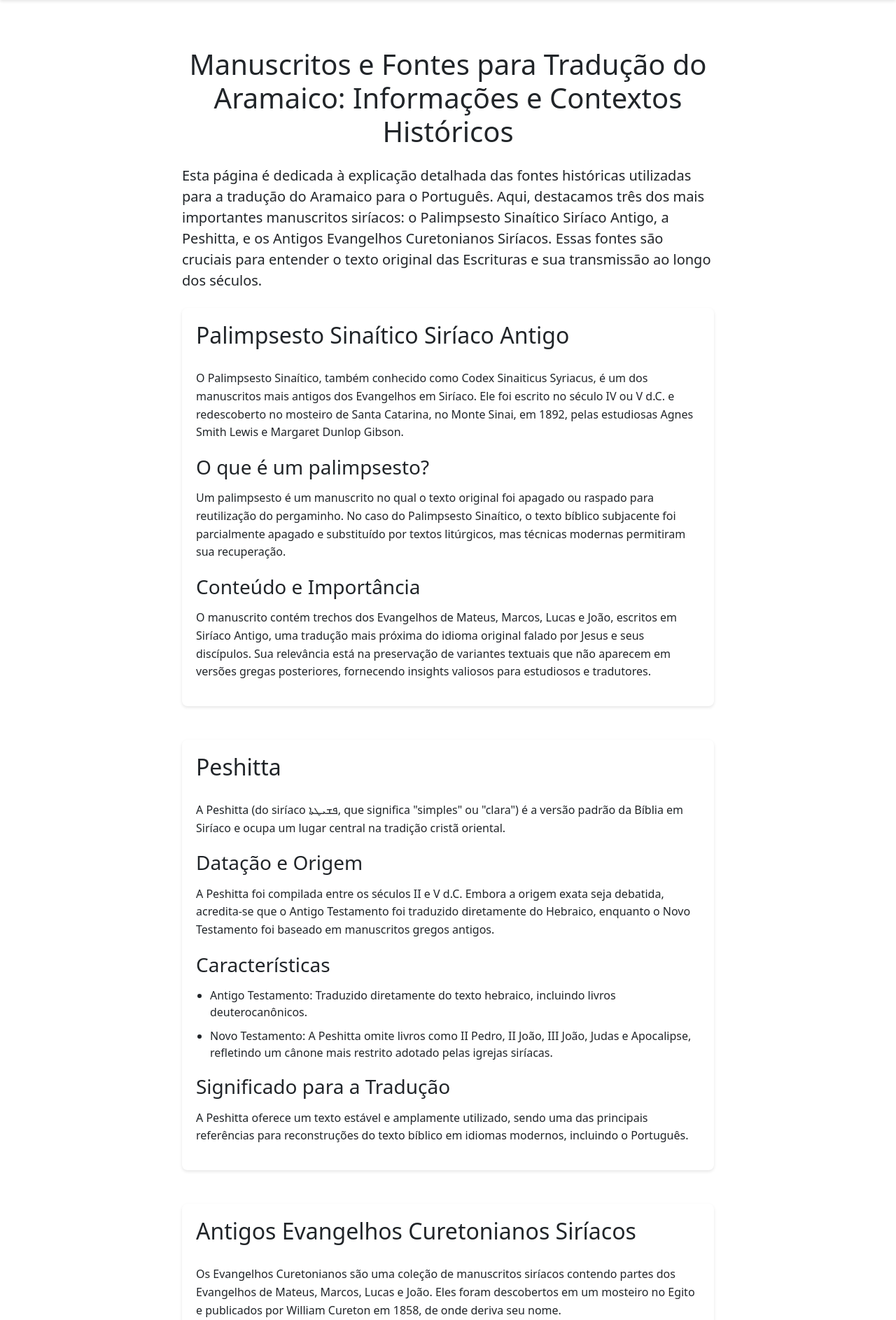
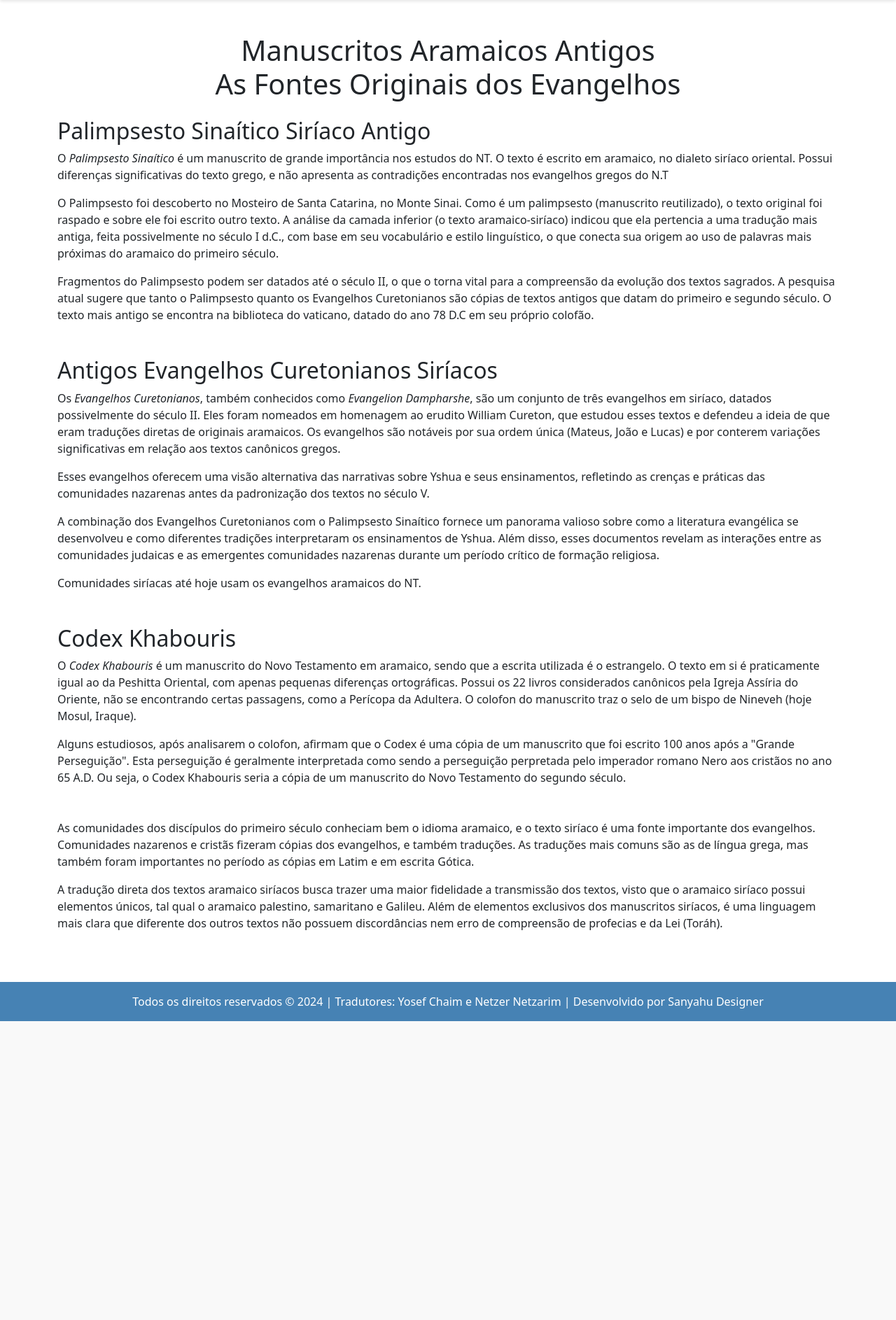
Before and after one commit to Sanyahu-Designer/Biblia-Aramaico-Portugues, a Django app: page /manuscripts/ in a window 1280 px wide. Shown: the part 56-1942 px from the top of the page at 70% size. After the commit the page ends 1515 px from the top, so only its background shows below. Run offline with Django 5.2, Linux system fonts and the light colour scheme; parts of the project's set-up code (start-up, migrations or seed data) failed here and were passed over.

Commit message:
Atualizado em 31/12/2024 as 01h26

```diff
--- a/bible_app/templates/bible_app/manuscripts.html
+++ b/bible_app/templates/bible_app/manuscripts.html
@@ -1,122 +1,54 @@
 {% extends 'base.html' %}
 {% load static %}
 
-{% block title %}Manuscritos | Bíblia em Aramaico{% endblock %}
+{% block title %}Manuscritos Aramaicos Antigos - Palimpsesto Sinaítico, Evangelhos Curetonianos e Codex Khabouris{% endblock %}
 
 {% block content %}
 <div class="container mt-4">
     <article class="manuscripts-content">
-        <h1 class="text-center mb-4">Manuscritos e Fontes para Tradução do Aramaico: Informações e Contextos Históricos</h1>
+        <h1 class="text-center mb-4">
+            Manuscritos Aramaicos Antigos<br>
+            As Fontes Originais dos Evangelhos
+        </h1>
 
-        <div class="introduction mb-4">
-            <p class="lead">
-                Esta página é dedicada à explicação detalhada das fontes históricas utilizadas para a tradução do Aramaico para o Português. Aqui, destacamos três dos mais importantes manuscritos siríacos: o Palimpsesto Sinaítico Siríaco Antigo, a Peshitta, e os Antigos Evangelhos Curetonianos Siríacos. Essas fontes são cruciais para entender o texto original das Escrituras e sua transmissão ao longo dos séculos.
-            </p>
-        </div>
+        <section class="manuscript-section mb-5" id="palimpsesto-sinaitico">
+            <h2>Palimpsesto Sinaítico Siríaco Antigo</h2>
+            <p>O <em>Palimpsesto Sinaítico</em> é um manuscrito de grande importância nos estudos do NT.
+            O texto é escrito em aramaico, no dialeto siríaco oriental.
+            Possui diferenças significativas do texto grego, e não apresenta as contradições encontradas nos evangelhos gregos do N.T</p>
 
-        <section class="manuscript-section mb-5">
-            <h2>Palimpsesto Sinaítico Siríaco Antigo</h2>
-            <p>O Palimpsesto Sinaítico, também conhecido como Codex Sinaiticus Syriacus, é um dos manuscritos mais antigos dos Evangelhos em Siríaco. Ele foi escrito no século IV ou V d.C. e redescoberto no mosteiro de Santa Catarina, no Monte Sinai, em 1892, pelas estudiosas Agnes Smith Lewis e Margaret Dunlop Gibson.</p>
+            <p>O Palimpsesto foi descoberto no Mosteiro de Santa Catarina, no Monte Sinai.
+            Como é um palimpsesto (manuscrito reutilizado), o texto original foi raspado e sobre ele foi escrito outro texto. A análise da camada inferior (o texto aramaico-siríaco) indicou que ela pertencia a uma tradução mais antiga, feita possivelmente no século I d.C., com base em seu vocabulário e estilo linguístico, o que conecta sua origem ao uso de palavras mais próximas do aramaico do primeiro século.</p>
 
-            <h3>O que é um palimpsesto?</h3>
-            <p>Um palimpsesto é um manuscrito no qual o texto original foi apagado ou raspado para reutilização do pergaminho. No caso do Palimpsesto Sinaítico, o texto bíblico subjacente foi parcialmente apagado e substituído por textos litúrgicos, mas técnicas modernas permitiram sua recuperação.</p>
-
-            <h3>Conteúdo e Importância</h3>
-            <p>O manuscrito contém trechos dos Evangelhos de Mateus, Marcos, Lucas e João, escritos em Siríaco Antigo, uma tradução mais próxima do idioma original falado por Jesus e seus discípulos. Sua relevância está na preservação de variantes textuais que não aparecem em versões gregas posteriores, fornecendo insights valiosos para estudiosos e tradutores.</p>
+            <p>Fragmentos do Palimpsesto podem ser datados até o século II, o que o torna vital para a compreensão da evolução dos textos sagrados. A pesquisa atual sugere que tanto o Palimpsesto quanto os Evangelhos Curetonianos são cópias de textos antigos que datam do primeiro e segundo século.
+            O texto mais antigo se encontra na biblioteca do vaticano, datado do ano 78 D.C em seu próprio colofão.</p>
         </section>
 
-        <section class="manuscript-section mb-5">
-            <h2>Peshitta</h2>
-            <p>A Peshitta (do siríaco ܦܫܝܛܬܐ, que significa "simples" ou "clara") é a versão padrão da Bíblia em Siríaco e ocupa um lugar central na tradição cristã oriental.</p>
+        <section class="manuscript-section mb-5" id="evangelhos-curetonianos">
+            <h2>Antigos Evangelhos Curetonianos Siríacos</h2>
+            <p>Os <em>Evangelhos Curetonianos</em>, também conhecidos como <em>Evangelion Dampharshe</em>, são um conjunto de três evangelhos em siríaco, datados possivelmente do século II. Eles foram nomeados em homenagem ao erudito William Cureton, que estudou esses textos e defendeu a ideia de que eram traduções diretas de originais aramaicos. Os evangelhos são notáveis por sua ordem única (Mateus, João e Lucas) e por conterem variações significativas em relação aos textos canônicos gregos.</p>
 
-            <h3>Datação e Origem</h3>
-            <p>A Peshitta foi compilada entre os séculos II e V d.C. Embora a origem exata seja debatida, acredita-se que o Antigo Testamento foi traduzido diretamente do Hebraico, enquanto o Novo Testamento foi baseado em manuscritos gregos antigos.</p>
+            <p>Esses evangelhos oferecem uma visão alternativa das narrativas sobre Yshua e seus ensinamentos, refletindo as crenças e práticas das comunidades nazarenas antes da padronização dos textos no século V.</p>
 
-            <h3>Características</h3>
-            <ul>
-                <li>Antigo Testamento: Traduzido diretamente do texto hebraico, incluindo livros deuterocanônicos.</li>
-                <li>Novo Testamento: A Peshitta omite livros como II Pedro, II João, III João, Judas e Apocalipse, refletindo um cânone mais restrito adotado pelas igrejas siríacas.</li>
-            </ul>
+            <p>A combinação dos Evangelhos Curetonianos com o Palimpsesto Sinaítico fornece um panorama valioso sobre como a literatura evangélica se desenvolveu e como diferentes tradições interpretaram os ensinamentos de Yshua. Além disso, esses documentos revelam as interações entre as comunidades judaicas e as emergentes comunidades nazarenas durante um período crítico de formação religiosa.</p>
 
-            <h3>Significado para a Tradução</h3>
-            <p>A Peshitta oferece um texto estável e amplamente utilizado, sendo uma das principais referências para reconstruções do texto bíblico em idiomas modernos, incluindo o Português.</p>
+            <p>Comunidades siríacas até hoje usam os evangelhos aramaicos do NT.</p>
         </section>
 
-        <section class="manuscript-section mb-5">
-            <h2>Antigos Evangelhos Curetonianos Siríacos</h2>
-            <p>Os Evangelhos Curetonianos são uma coleção de manuscritos siríacos contendo partes dos Evangelhos de Mateus, Marcos, Lucas e João. Eles foram descobertos em um mosteiro no Egito e publicados por William Cureton em 1858, de onde deriva seu nome.</p>
+        <section class="manuscript-section mb-5" id="codex-khabouris">
+            <h2>Codex Khabouris</h2>
+            <p>O <em>Codex Khabouris</em> é um manuscrito do Novo Testamento em aramaico, sendo que a escrita utilizada é o estrangelo. O texto em si é praticamente igual ao da Peshitta Oriental, com apenas pequenas diferenças ortográficas. Possui os 22 livros considerados canônicos pela Igreja Assíria do Oriente, não se encontrando certas passagens, como a Perícopa da Adultera. O colofon do manuscrito traz o selo de um bispo de Nineveh (hoje Mosul, Iraque).</p>
 
-            <h3>Datação e História</h3>
-            <p>Esses manuscritos datam do século V d.C. e são considerados representativos de uma tradição siríaca antiga, distinta tanto do Palimpsesto Sinaítico quanto da Peshitta.</p>
-
-            <h3>Características Textuais</h3>
-            <p>Os Evangelhos Curetonianos apresentam um texto siríaco que preserva variantes únicas, algumas das quais podem refletir tradições anteriores às versões gregas predominantes. Assim, eles são uma fonte indispensável para comparar diferenças linguísticas e teológicas no texto bíblico.</p>
+            <p>Alguns estudiosos, após analisarem o colofon, afirmam que o Codex é uma cópia de um manuscrito que foi escrito 100 anos após a "Grande Perseguição". Esta perseguição é geralmente interpretada como sendo a perseguição perpretada pelo imperador romano Nero aos cristãos no ano 65 A.D. Ou seja, o Codex Khabouris seria a cópia de um manuscrito do Novo Testamento do segundo século.</p>
         </section>
 
-        <section class="conclusion mb-5">
-            <h2>Conclusão</h2>
-            <p>A tradução do Aramaico para o Português exige um estudo profundo dessas fontes históricas, cada uma com sua importância singular:</p>
-            <ul>
-                <li>O Palimpsesto Sinaítico preserva uma versão antiga e menos influenciada pelos textos gregos.</li>
-                <li>A Peshitta representa a tradição textual consolidada e amplamente aceita no cristianismo oriental.</li>
-                <li>Os Evangelhos Curetonianos oferecem um vislumbre de variantes siríacas únicas e anteriores.</li>
-            </ul>
-            <p>Esses manuscritos não apenas corroboram a fidelidade textual de nossas traduções, mas também enriquecem a compreensão dos textos sagrados no contexto de sua origem histórica.</p>
+        <section class="manuscript-section mb-5" id="conclusao">
+            <p>As comunidades dos discípulos do primeiro século conheciam bem o idioma aramaico, e o texto siríaco é uma fonte importante dos evangelhos.
+            Comunidades nazarenos e cristãs fizeram cópias dos evangelhos, e também traduções. As traduções mais comuns são as de língua grega, mas também foram importantes no período as cópias em Latim e em escrita Gótica.</p>
+
+            <p>A tradução direta dos textos aramaico siríacos busca trazer uma maior fidelidade a transmissão dos textos, visto que o aramaico siríaco possui elementos únicos, tal qual o aramaico palestino, samaritano e Galileu.
+            Além de elementos exclusivos dos manuscritos siríacos, é uma linguagem mais clara que diferente dos outros textos não possuem discordâncias nem erro de compreensão de profecias e da Lei (Toráh).</p>
         </section>
     </article>
 </div>
-
-<style>
-    .manuscripts-content {
-        max-width: 800px;
-        margin: 0 auto;
-        padding: 20px;
-    }
-
-    .manuscript-section {
-        background-color: var(--bg-color);
-        padding: 20px;
-        border-radius: 8px;
-        margin-bottom: 30px;
-        box-shadow: 0 2px 4px rgba(0,0,0,0.1);
-    }
-
-    .manuscript-section h2 {
-        color: var(--text-color);
-        border-bottom: 2px solid var(--primary-color);
-        padding-bottom: 10px;
-        margin-bottom: 20px;
-    }
-
-    .manuscript-section h3 {
-        color: var(--text-color);
-        margin-top: 20px;
-        margin-bottom: 15px;
-    }
-
-    .manuscript-section p {
-        line-height: 1.6;
-        color: var(--text-color);
-    }
-
-    .manuscript-section ul {
-        padding-left: 20px;
-        margin-bottom: 20px;
-    }
-
-    .manuscript-section li {
-        margin-bottom: 10px;
-        color: var(--text-color);
-    }
-
-    @media (max-width: 768px) {
-        .manuscripts-content {
-            padding: 10px;
-        }
-
-        .manuscript-section {
-            padding: 15px;
-        }
-    }
-</style>
 {% endblock %}
```
